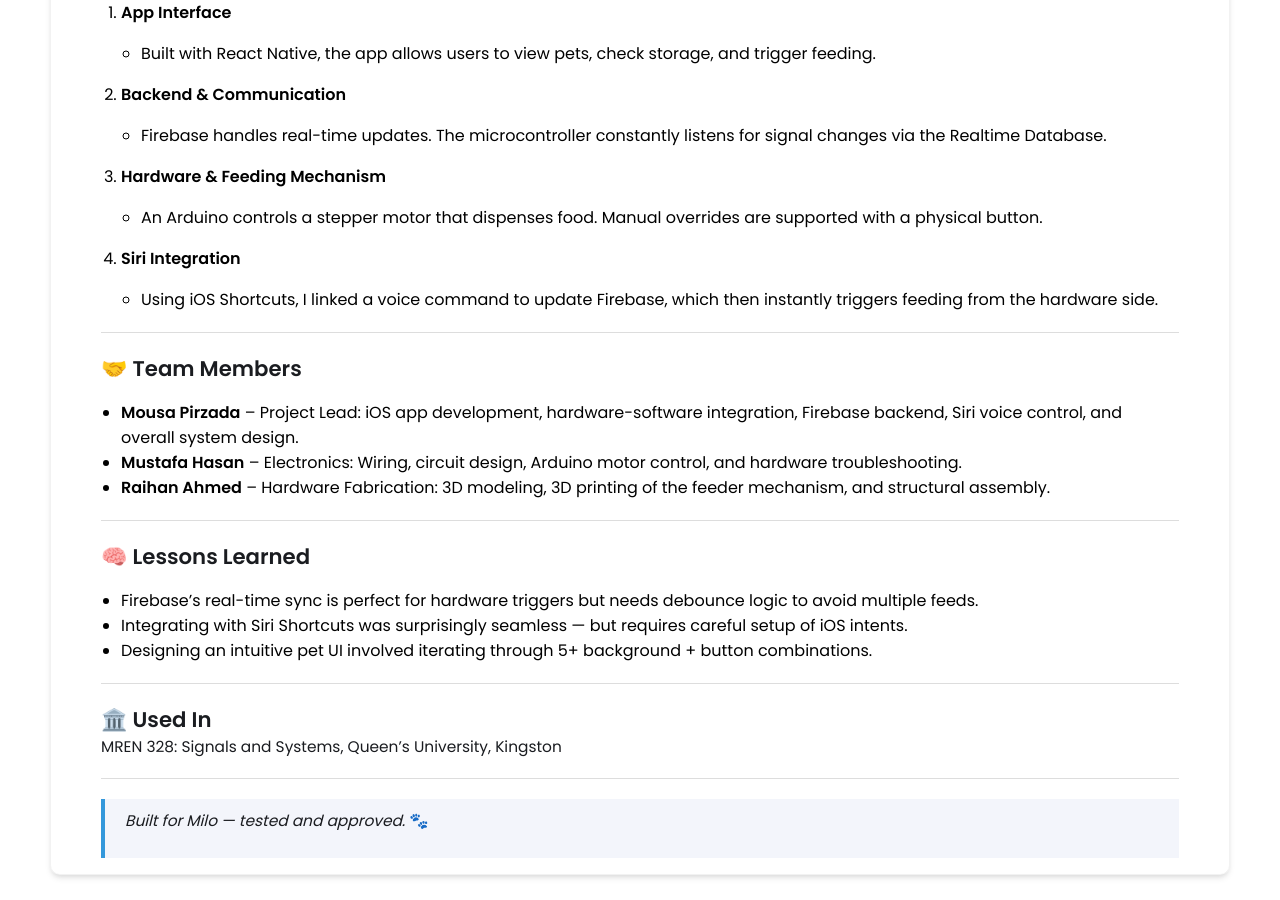
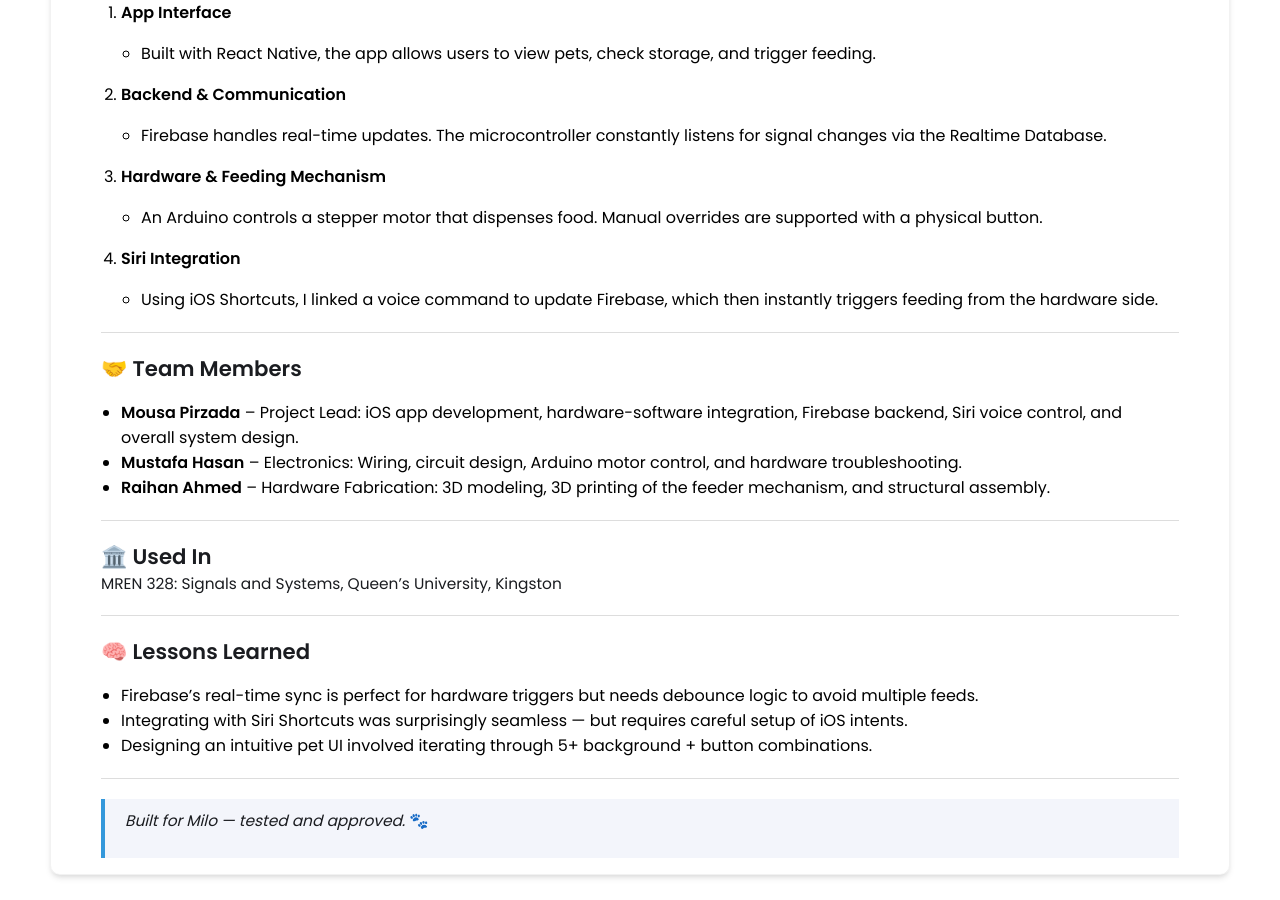
Before and after one commit to 20mup/20mup.github.io, a Jekyll site: the page built from _projects/pet-feeder/index.md, in a window 1280 px wide and 900 px high, scrolled down 3943 px. Built offline with Jekyll 4.4.1, drawn with Linux system fonts in a browser that asks for light colours; part of the change alters nothing that is shown.

```diff
--- a/_projects/pet-feeder/index.md
+++ b/_projects/pet-feeder/index.md
@@ -100,6 +100,11 @@ The system integrates embedded hardware with a real-time Firebase backend and a
 
 ---
 
+## 🏛️ Used In
+MREN 328: Signals and Systems, Queen’s University, Kingston
+
+---
+
 ## 🧠 Lessons Learned
 
 - Firebase's real-time sync is perfect for hardware triggers but needs debounce logic to avoid multiple feeds.
@@ -108,9 +113,4 @@ The system integrates embedded hardware with a real-time Firebase backend and a
 
 ---
 
-## 🏛️ Used In
-MREN 328: Signals and Systems, Queen’s University, Kingston
-
----
-
 > _Built for Milo — tested and approved._ 🐾
```
